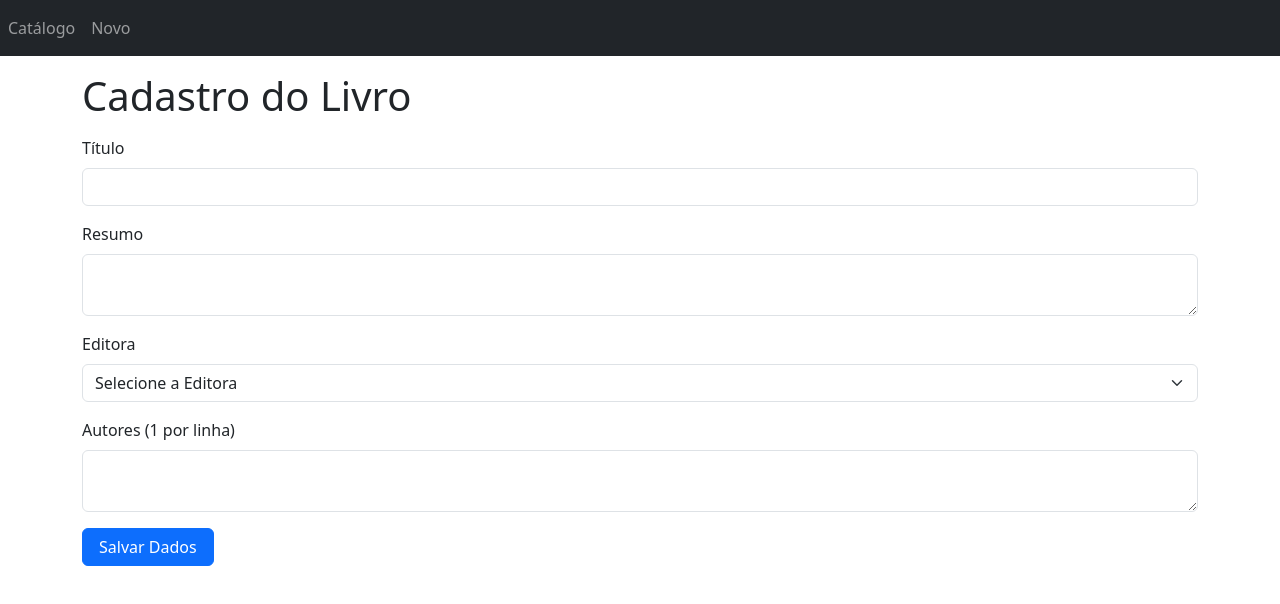
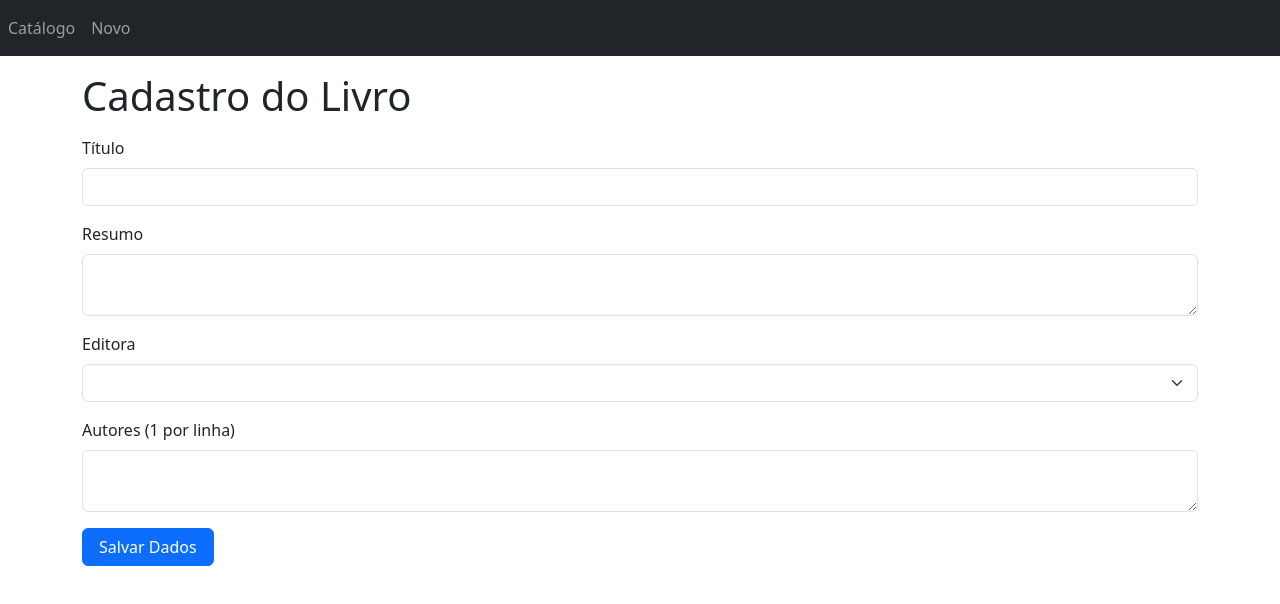
Before and after one commit to Alvimm/livros-angular-m2n4, an Angular app: page /dados in a window 1280 px wide. Shown: the top 604 px of the page. Built offline with nearby package versions, Linux system fonts and the light colour scheme.

Commit message:
refactor the code

```diff
--- a/src/app/livro-dados/livro-dados.component.html
+++ b/src/app/livro-dados/livro-dados.component.html
@@ -31,7 +31,6 @@
         required
         [(ngModel)]="livro.codEditora"
       >
-        <option value="" disabled selected>Selecione a Editora</option>
         <option *ngFor="let editora of editoras" [value]="editora.codEditora">
           {{ editora.nome }}
         </option>
```
